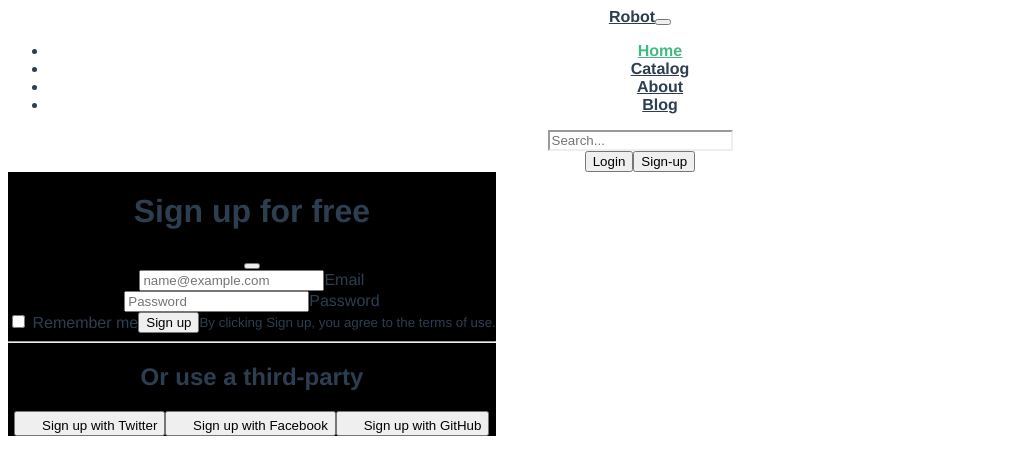
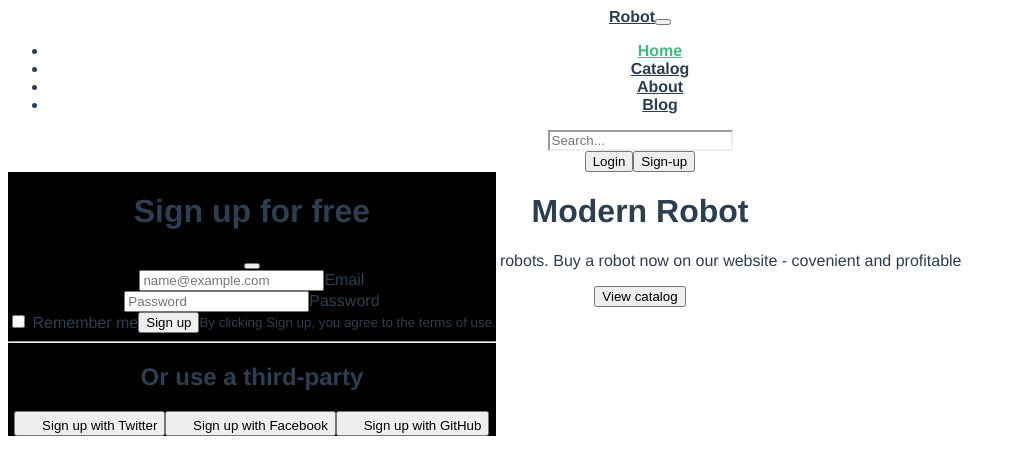
Before and after one commit to MagInventor/e-commerce, a Vue app: page / in a window 1280 px wide. Shown: the top 474 px of the page, without its empty margins (0-1016 px from the left). Built offline with nearby package versions, Linux system fonts and the light colour scheme.

Commit message:
feat: add first section

```diff
--- /dev/null
+++ b/src/components/main/MainComponent.vue
@@ -0,0 +1,21 @@
+<template>
+  <main>
+    <first-section/>
+
+  </main>
+</template>
+
+<script>
+import FirstSection from './sections/FirstSection.vue'
+
+  export default {
+    name: 'MainComponent',
+    components: {
+      FirstSection
+    }
+  }
+</script>
+
+<style>
+
+</style>
--- /dev/null
+++ b/src/components/main/sections/FirstSection.vue
@@ -0,0 +1,31 @@
+<template>
+  <div class="position-relative overflow-hidden p-3 p-md-5 m-md-3 text-center bg-light">
+    <div class="col-md-5 p-lg-5 mx-auto my-5">
+      <h1 class="display-4 fw-normal">{{ title }}</h1>
+      <p class="lead fw-normal">{{ description }}</p>
+      <router-link to="/catalog"><button class="btn btn-outline-secondary">{{ btnAction }}</button></router-link>
+    </div>
+    <div class="product-device shadow-sm d-none d-md-block"></div>
+    <div class="product-device product-device-2 shadow-sm d-none d-md-block"></div>
+  </div>
+</template>
+
+<script>
+  export default {
+    name: 'FirstSection',
+    components: {
+
+    },
+    data() {
+      return {
+        title: 'Modern Robot',
+        description: 'Simplify your life with our robots. Buy a robot now on our website - covenient and profitable',
+        btnAction: 'View catalog'
+      }
+    }
+  }
+</script>
+
+<style>
+
+</style>
--- a/src/views/HomeView.vue
+++ b/src/views/HomeView.vue
@@ -1,16 +1,19 @@
 <template>
   <div class="home">
     <header-component/>
+    <main-component/>
   </div>
 </template>
 
 <script>
 import HeaderComponent from '@/components/header/HeaderComponent.vue'
+import MainComponent from '@/components/main/MainComponent.vue'
 
 export default {
   name: 'HomeView',
   components: {
-    HeaderComponent
+    HeaderComponent,
+    MainComponent
   }
 }
 </script>
```
